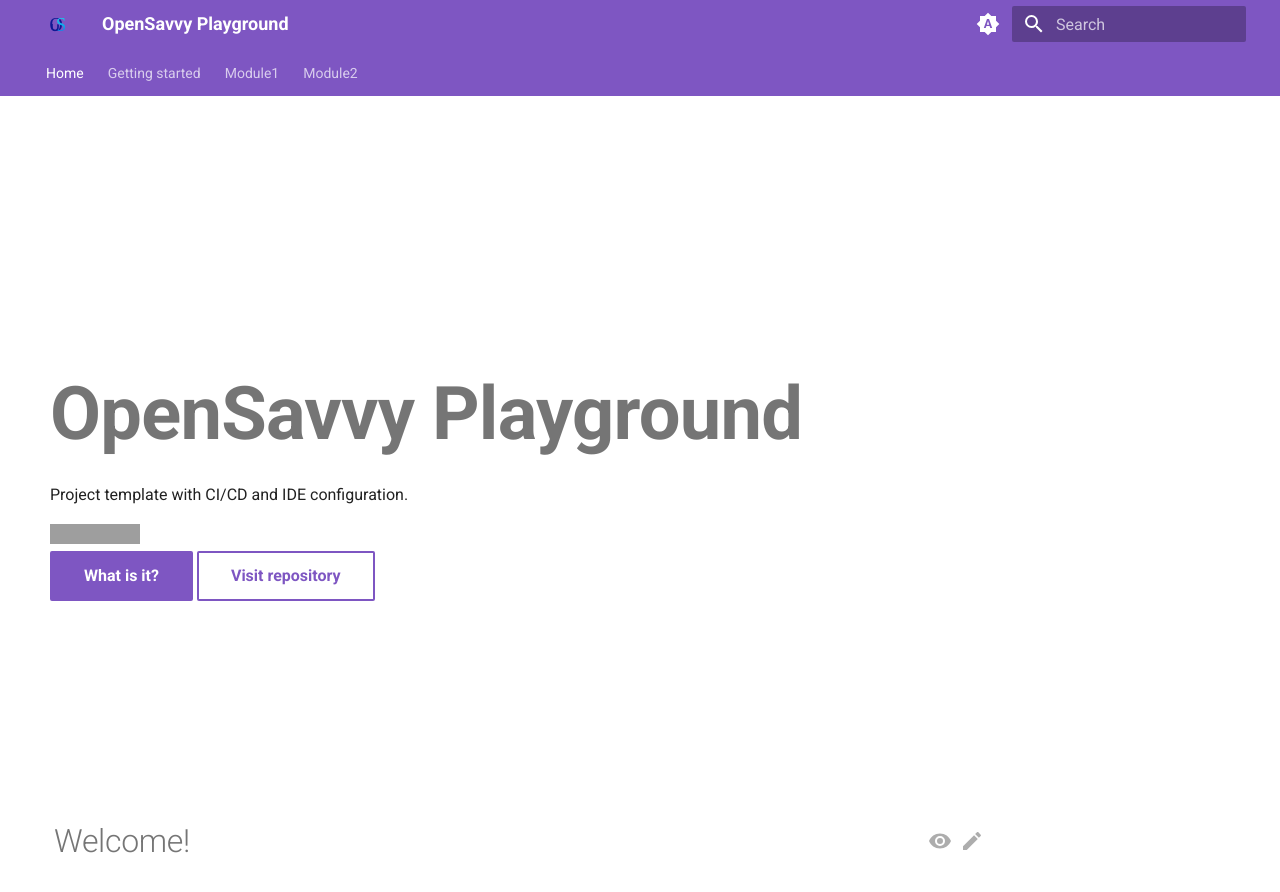
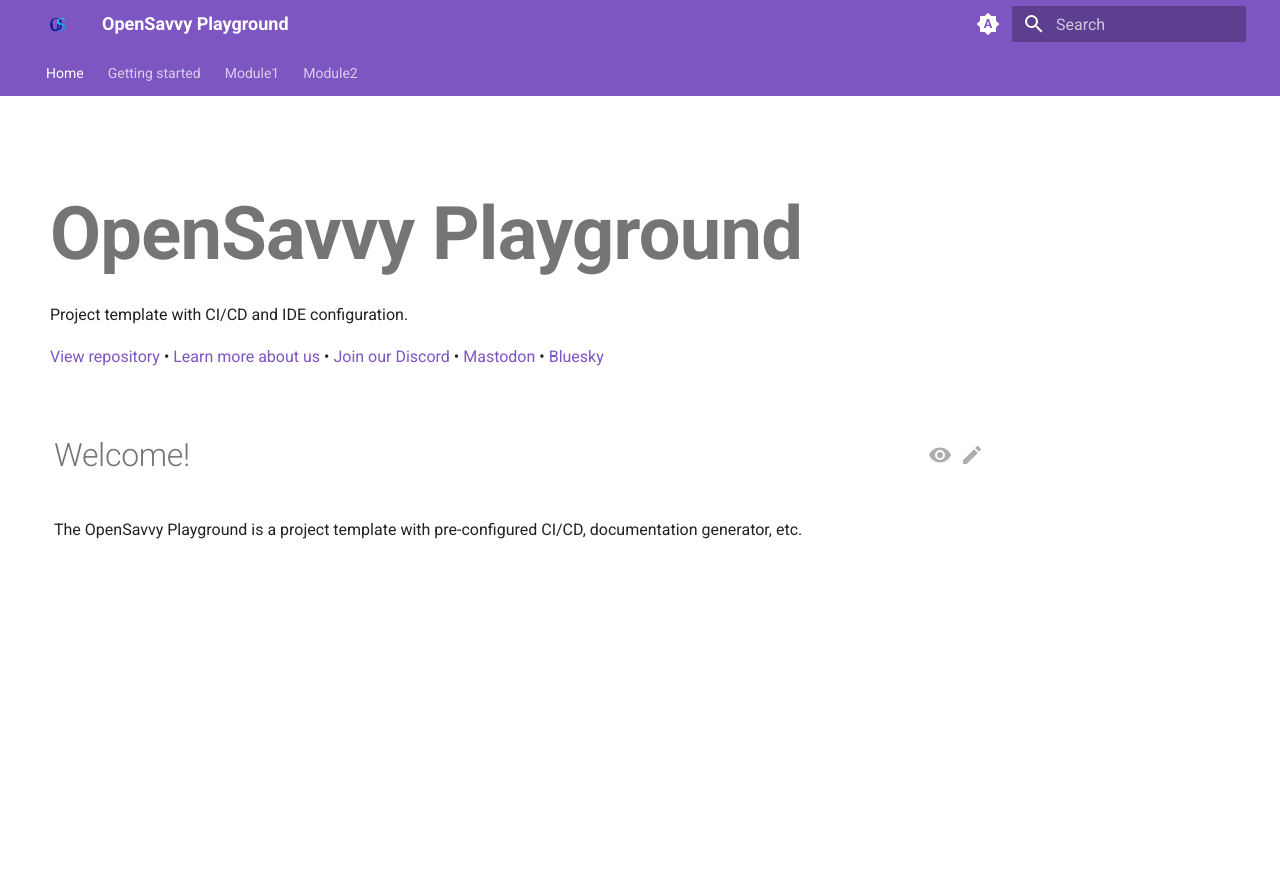
Before and after one commit to CLOVIS-AI/Prepared, an MkDocs documentation site: the page built from docs/website/docs/index.md, in a window 1280 px wide and 900 px high. Shown: the top 892 px of the window. Built offline with MkDocs 1.6.1 and Material for MkDocs 9.7.7, drawn with Linux system fonts in a browser that asks for light colours; plug-ins that fetch from the network failed and are left out; grey boxes are pictures that could not be loaded.

Commit message:
docs(website): Simplify the design of the home page
Closes https://gitlab.com/opensavvy/playgrounds/baseline/-/issues/33

```diff
--- a/docs/website/overrides/home.html
+++ b/docs/website/overrides/home.html
@@ -5,14 +5,13 @@
 	#hero-page {
 		width: 59rem;
 		max-width: 100%;
-		min-height: 75vh;
 		margin-left: auto;
 		margin-right: auto;
 	}
 
 	#hero-title {
 		font-size: 3.7rem;
-		margin-top: 30vh;
+		margin-top: 10vh;
 		margin-bottom: 1rem;
 		font-weight: bolder;
 	}
@@ -38,18 +37,17 @@
 
 				<p>{{ config.site_description }}</p>
 
-				<div> <!-- Badges -->
-
-					<a href="https://discord.gg/48Wv6BkJx6"><img src="https://img.shields.io/badge/Discuss-Discord-7289da"></a>
-				</div>
-
-				<a href="#welcome" title="{{ page.next_page.title | e }}"
-				   class="md-button md-button--primary">
-					What is it?
-				</a>
-				<a href="{{ config.repo_url }}" title="Open repository on GitLab" class="md-button">
-					Visit repository
-				</a>
+				<p>
+					<a href="{{ config.repo_url }}">View repository</a>
+					•
+					<a href="https://opensavvy.dev">Learn more about us</a>
+					•
+					<a href="https://discord.gg/48Wv6BkJx6">Join our Discord</a>
+					•
+					<a href="https://techhub.social/@opensavvy">Mastodon</a>
+					•
+					<a href="https://bsky.app/profile/opensavvy.techhub.social.ap.brid.gy">Bluesky</a>
+				</p>
 			</div>
 		</div>
 	</div>
```
